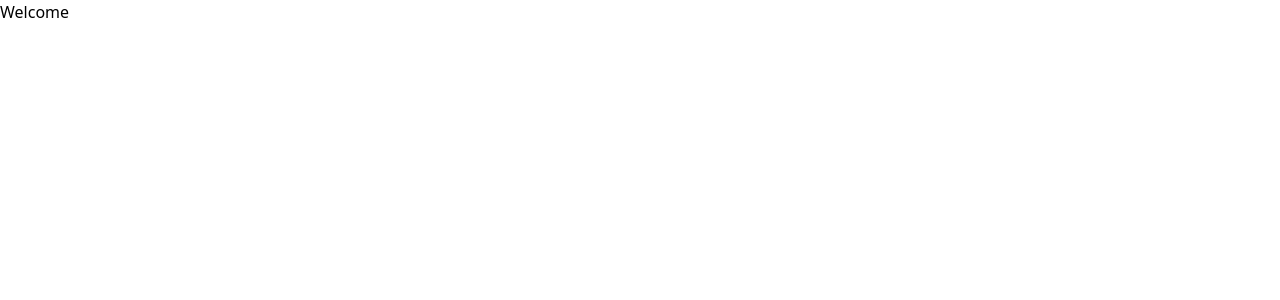
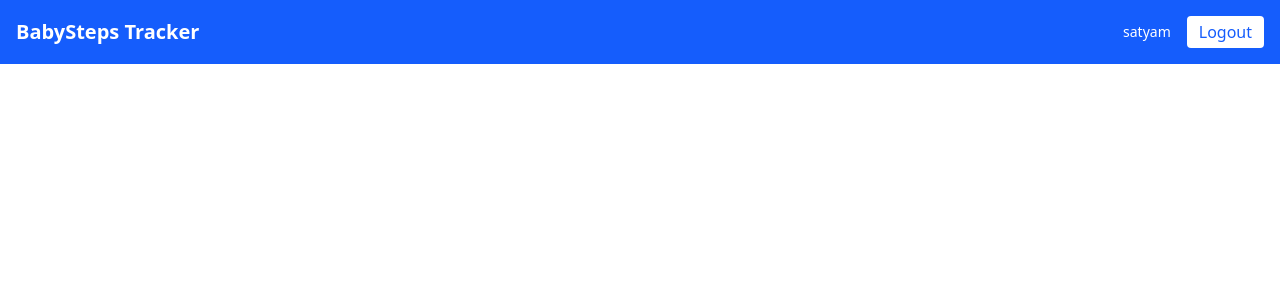
Before and after one commit to SatyamSingh432/babysteps, a React (Vite) app in the folder frontend/: page /welcome in a window 1280 px wide. Shown: the top 300 px of the page. Built offline with nearby package versions, Linux system fonts and the light colour scheme.

Commit message:
feat:Add navbar

```diff
--- a/frontend/src/App.jsx
+++ b/frontend/src/App.jsx
@@ -1,8 +1,8 @@
 import "./App.css";
 import { BrowserRouter, Route, Routes } from "react-router-dom";
 
-import Welcome from "./components/pages/Welcome.jsx";
-import AuthPage from "./components/pages/LoginRegister.jsx";
+import Welcome from "./pages/Welcome.jsx";
+import AuthPage from "./pages/LoginRegister.jsx";
 function App() {
   return (
     <BrowserRouter>
--- /dev/null
+++ b/frontend/src/components/Navbar.jsx
@@ -0,0 +1,25 @@
+import React from "react";
+import { useNavigate } from "react-router-dom";
+
+export default function Navbar() {
+  const navigate = useNavigate();
+
+  const handleLogout = () => {
+    navigate("/login");
+  };
+
+  return (
+    <nav className="bg-blue-600 text-white p-4 flex justify-between items-center">
+      <h1 className="text-xl font-bold">BabySteps Tracker</h1>
+      <div className="flex items-center space-x-4">
+        <span className="text-sm">satyam</span>
+        <button
+          onClick={handleLogout}
+          className="bg-white text-blue-600 px-3 py-1 rounded"
+        >
+          Logout
+        </button>
+      </div>
+    </nav>
+  );
+}
--- a/frontend/src/components/pages/Welcome.jsx
+++ /dev/null
@@ -1,7 +0,0 @@
-import React from "react";
-
-const Welcome = () => {
-  return <div>Welcome</div>;
-};
-
-export default Welcome;
--- a/frontend/src/components/pages/LoginRegister.jsx
+++ b/frontend/src/pages/LoginRegister.jsx
@@ -1,5 +1,5 @@
 import { useState, useEffect } from "react";
-import { loginUser, registerUser, verifyToken } from "../../utils/apis.js";
+import { loginUser, registerUser, verifyToken } from "../utils/apis.js";
 import { useNavigate } from "react-router-dom";
 
 const AuthPage = () => {
--- /dev/null
+++ b/frontend/src/pages/Welcome.jsx
@@ -0,0 +1,13 @@
+import React from "react";
+import MilestoneForm from "../components/MilstoneForm";
+import Navbar from "../components/Navbar";
+
+const Welcome = () => {
+  return (
+    <>
+      <Navbar />
+    </>
+  );
+};
+
+export default Welcome;
```
